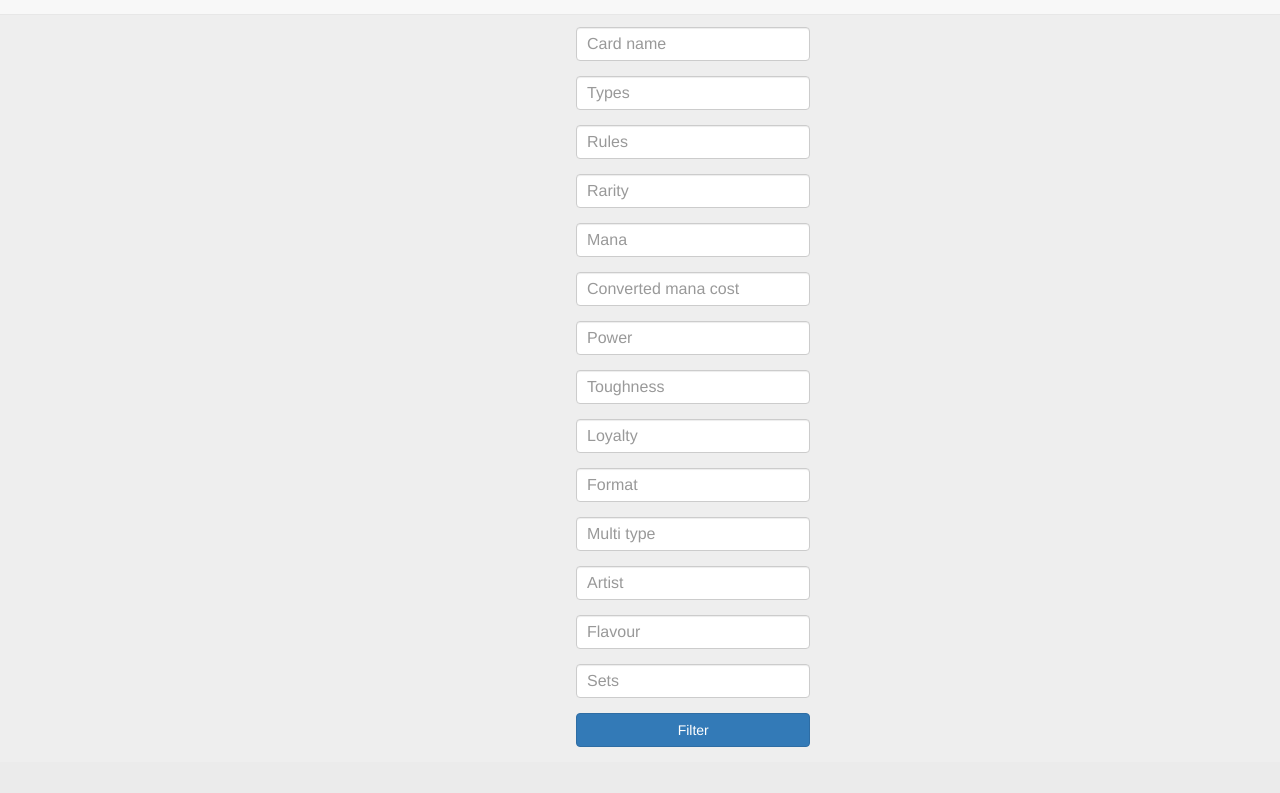
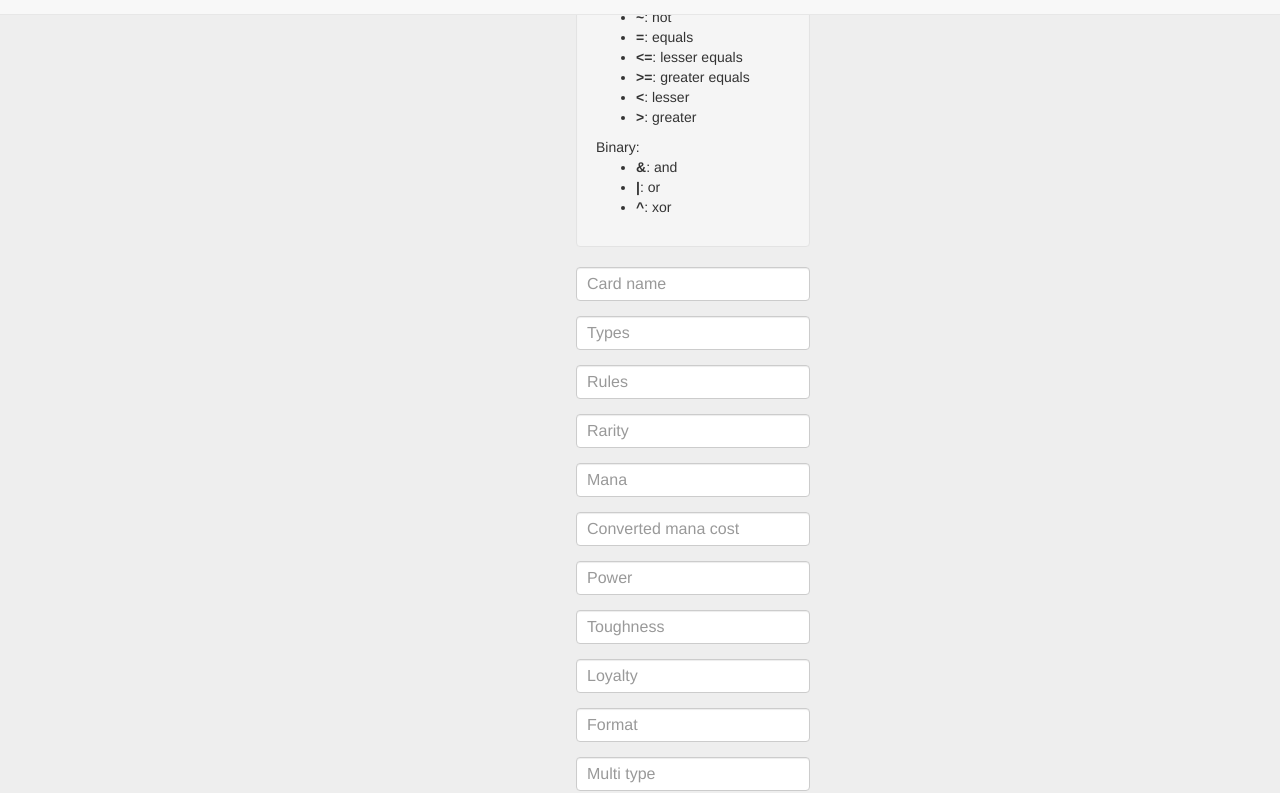
Before and after one commit to bfrascher/django-cardbox, a Django app: template cardbox/templates/cardbox/cards.html in a window 1280 px wide, after a click on "Show help". Shown: the part 316-1109 px from the top of the page. Before the commit the page ends 1063 px from the top, so only its background shows below. Run offline with Django 3.2, Linux system fonts and the light colour scheme; the template is opened without the code that fills it, so the values that code supplies are empty; some libraries are stand-ins or nearby versions.

Commit message:
templates: Implement filter reset

```diff
--- a/cardbox/templates/cardbox/filter_sidebar.html
+++ b/cardbox/templates/cardbox/filter_sidebar.html
@@ -2,17 +2,33 @@
   <h2 class="form-filter-sidebar-heading">Filter
     <small>
       <button class="btn btn-info" type="button" data-toggle="collapse" data-target="#collapsedHelp" aria-expanded="false" aria-controls="collapsedHelp">Show help</button>
-      <a class="btn btn-warning form-filter-sidebar-reset" href="#">Reset</a>
+      <a class="btn btn-warning form-filter-sidebar-reset" href="?layout={{ layout }}">Reset</a>
     </small>
   </h2>
   <div class="collapse" id="collapsedHelp">
     <div class="well">
-      TODO
+      Unary:
+      <ul>
+        <li><strong>!</strong>: exact</li>
+        <li><strong>~</strong>: not</li>
+        <li><strong>=</strong>: equals</li>
+        <li><strong><=</strong>: lesser equals</li>
+        <li><strong>>=</strong>: greater equals</li>
+        <li><strong><</strong>: lesser</li>
+        <li><strong>></strong>: greater</li>
+      </ul>
+
+      Binary:
+      <ul>
+        <li><strong>&</strong>: and</li>
+        <li><strong>|</strong>: or</li>
+        <li><strong>^</strong>: xor</li>
+      </ul>
     </div>
   </div>
   <div class="form-group">
     <label for="fna" class="sr-only">Card name</label>
-    <input type="text" id="fna" name="fna" class="form-control" placeholder="Card name" value="{{ get.fna }}" data-toggle="popover" data-placement="top" data-trigger="focus" data-content="TODO">
+    <input type="text" id="fna" name="fna" class="form-control" placeholder="Card name" value="{{ get.fna }}" data-toggle="popover" data-placement="top" data-trigger="focus" title="Example: Sphinx " data-content="TODO">
   </div>
   <div class="form-group">
     <label for="fty" class="sr-only">Types</label>
```
